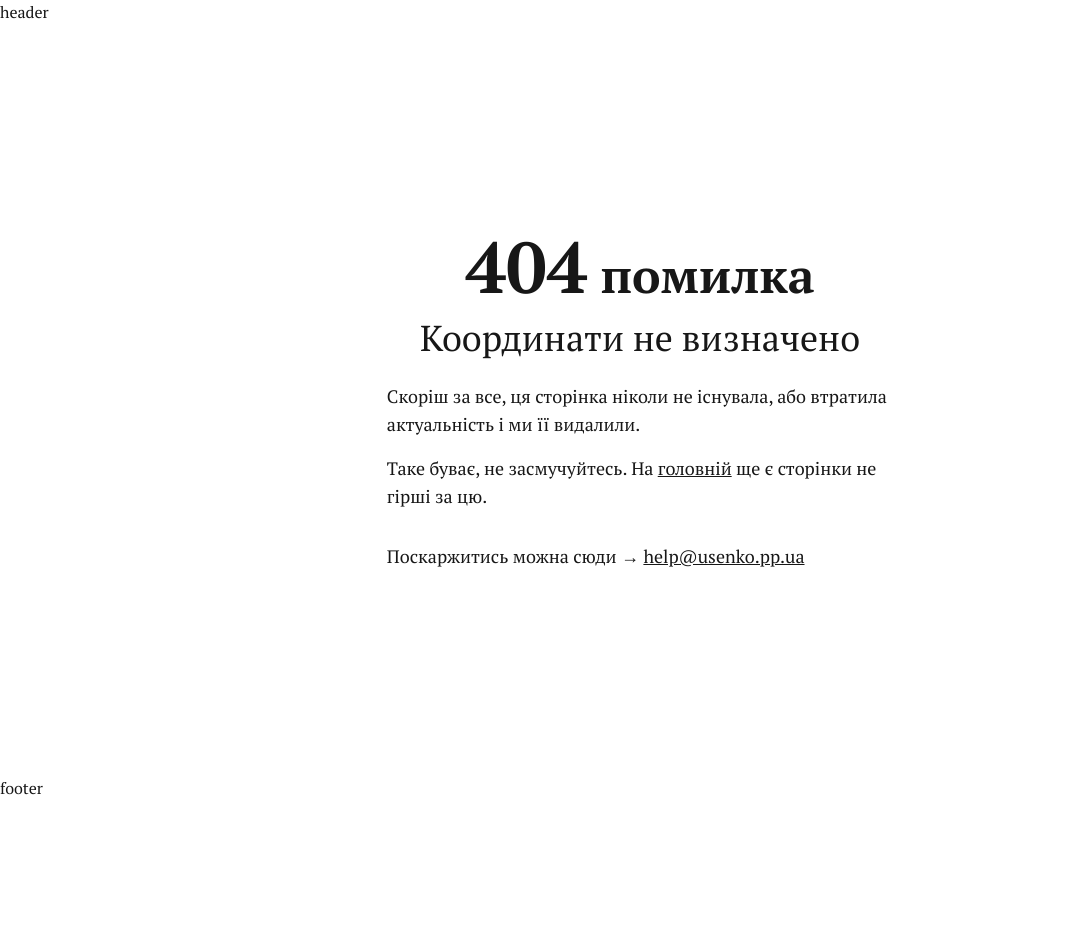
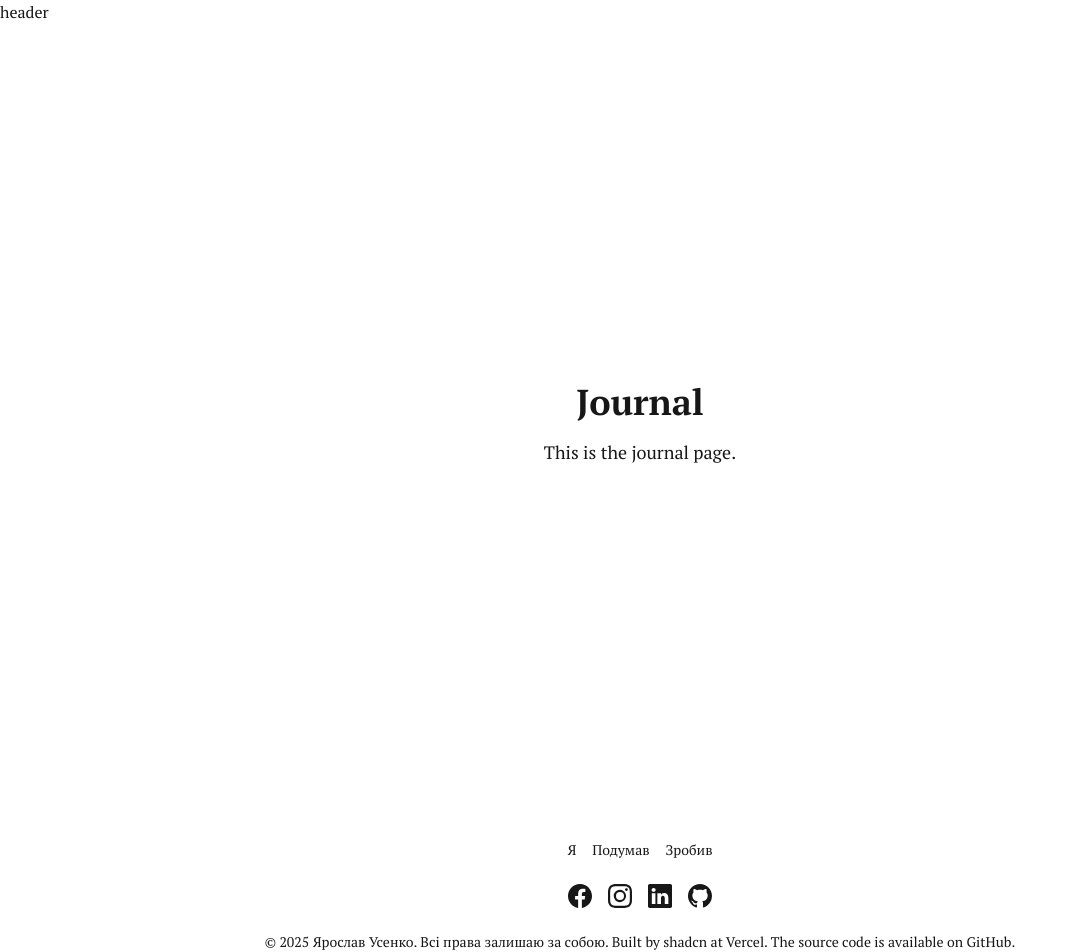
Before and after one commit to yarus-dev/yarus-dev, a Next.js app: page /journal in a window 1280 px wide. Before the commit this address had no page. Shown: the top 952 px of the page, without its empty margins (0-1078 px from the left). Before the commit the page ends 800 px from the top, so only its background shows below. Built offline with nearby package versions, Linux system fonts and the light colour scheme; a web font is replaced by a local one.

Commit message:
feat: add Journal and Things pages, implement Footer component with navigation and social links

```diff
--- a/package.json
+++ b/package.json
@@ -3,7 +3,7 @@
   "version": "0.1.0",
   "private": true,
   "scripts": {
-    "dev": "NODE_OPTIONS='--inspect' next dev --turbopack",
+    "dev": "next dev --turbopack",
     "build": "next build",
     "start": "next start",
     "lint": "next lint",
@@ -16,6 +16,7 @@
     "next": "15.3.3",
     "react": "^19.0.0",
     "react-dom": "^19.0.0",
+    "react-icons": "^5.5.0",
     "tailwind-merge": "^3.3.1"
   },
   "devDependencies": {
--- /dev/null
+++ b/src/app/journal/page.jsx
@@ -0,0 +1,8 @@
+export default function JournalPage() {
+  return (
+    <div className="flex flex-col items-center justify-center h-screen">
+      <h1 className="text-4xl font-bold mb-4">Journal</h1>
+      <p className="text-lg">This is the journal page.</p>
+    </div>
+  );
+}
--- a/src/app/layout.tsx
+++ b/src/app/layout.tsx
@@ -2,8 +2,8 @@ import type { Metadata } from "next";
 import { PT_Serif, PT_Mono } from "next/font/google";
 import { GoogleTagManager } from "@next/third-parties/google";
 import "./globals.css";
-import "@/lib/firebase";
 import { cn } from "@/lib/cn";
+import { Footer } from "@/components/layout/footer";
 
 const ptSerif = PT_Serif({
   variable: "--font-pt-serif",
@@ -46,10 +46,10 @@ export default function RootLayout({
       )}
     >
       <GoogleTagManager gtmId={`GTM-${process.env.GTM}`} />
-      <body className="w-full h-full flex flex-col items-start justify-stretch">
+      <body className="w-full h-full flex flex-col items-stretch justify-stretch">
         <header>header</header>
         <main className="flex-1 size-full">{children}</main>
-        <footer>footer</footer>
+        <Footer />
       </body>
     </html>
   );
--- /dev/null
+++ b/src/app/things/page.jsx
@@ -0,0 +1,8 @@
+export default function ThingsPage() {
+  return (
+    <div className="flex flex-col items-center justify-center h-screen">
+      <h1 className="text-4xl font-bold mb-4">Journal</h1>
+      <p className="text-lg">This is the journal page.</p>
+    </div>
+  );
+}
--- /dev/null
+++ b/src/components/layout/footer/index.tsx
@@ -0,0 +1,81 @@
+import Link from "next/link";
+import { cn } from "@/lib/cn";
+import { BsFacebook, BsInstagram, BsLinkedin, BsGithub  } from "react-icons/bs";
+
+const NAV = [
+  { slug: "/yar", label: "Я" },
+  { slug: "/journal", label: "Подумав" },
+  { slug: "/things", label: "Зробив" },
+];
+
+const SOCIAL = [
+  {
+    label: "Fasebook",
+    slug: "https://www.facebook.com/yar.usenko",
+    Icon: BsFacebook,
+  },
+  {
+    label: "Instagram",
+    slug: "https://www.instagram.com/yar.usenko",
+    Icon: BsInstagram,
+  },
+  {
+    label: "LinkedIn",
+    slug: 'linkedin',
+    Icon: BsLinkedin
+  },
+  {
+    label: "GitHub",
+    slug: "https://www.linkedin.com/in/yar-usenko-inc",
+    Icon: BsGithub,
+  },
+];
+
+export function Footer({ className = [] }: { className?: string[] }) {
+  return (
+    <footer className={cn("text-sm", ...className)}>
+      <div className={cn("container", "mx-auto", "px-6", "py-4")}>
+        <nav
+          className={cn(
+            "flex",
+            "gap-4",
+            "flex-wrap",
+            "justify-start",
+            "sm:justify-center",
+            "mb-6"
+          )}
+        >
+          {NAV.map(({ label, slug }) => (
+            <Link
+              key={`${label}-${slug}`}
+              href={slug}
+              className={cn("transition")}
+            >
+              {label}
+            </Link>
+          ))}
+        </nav>
+        <div
+          className={cn(
+            "flex",
+            "gap-4",
+            "flex-wrap",
+            "justify-start",
+            "sm:justify-center",
+            "mb-6"
+          )}
+        >
+          {SOCIAL.map(({ label, slug, Icon }) => (
+            <Link key={`${label}-${slug}`} href={slug}>
+              <span className="sr-only">{label}</span>
+                {Icon && <Icon target="_blank" className={cn('size-6')} />}
+            </Link>
+          ))}
+        </div>
+        <p className={cn("text-left", "sm:text-center")}>
+          © 2025 Ярослав Усенко. Всі права залишаю за собою. Built by shadcn at Vercel. The source code is available on GitHub.
+        </p>
+      </div>
+    </footer>
+  );
+}
```
Also changed, not shown: 2 other files (tests, documents, lock files or other folders).
